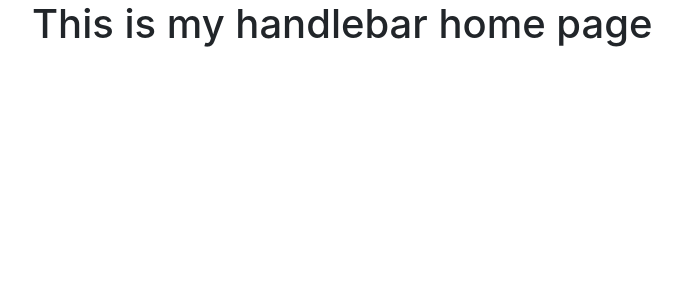
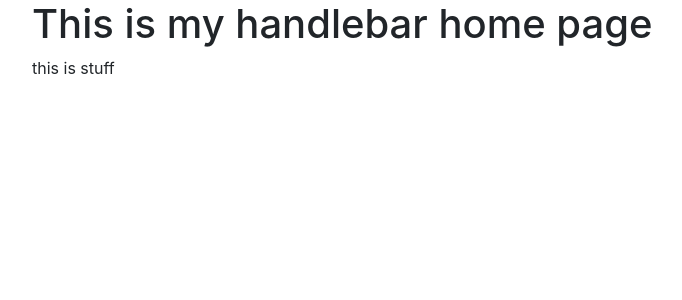
Before and after one commit to Tduncan14/stockmarketnode, a Node server app: page / in a window 1280 px wide. Shown: the top 300 px of the page, without its empty margins (53-735 px from the left). Run offline with Node 20, Linux system fonts and the light colour scheme; some libraries are stand-ins or nearby versions.

Commit message:
keep moving forward

```diff
--- a/server.js
+++ b/server.js
@@ -14,7 +14,9 @@ app.set('view engine','handlebars');
 
 app.get('/', function(req,res){
 
-    res.render('home');
+    res.render('home',{
+        stuff:" this is stuff"
+    });
 })
 
 const PORT  = 8080 || process.env.PORT;
--- a/views/home.handlebars
+++ b/views/home.handlebars
@@ -1 +1,4 @@
 <h1>This is my handlebar home page</h1>
+
+
+<p> {{ stuff }}</p>
```
